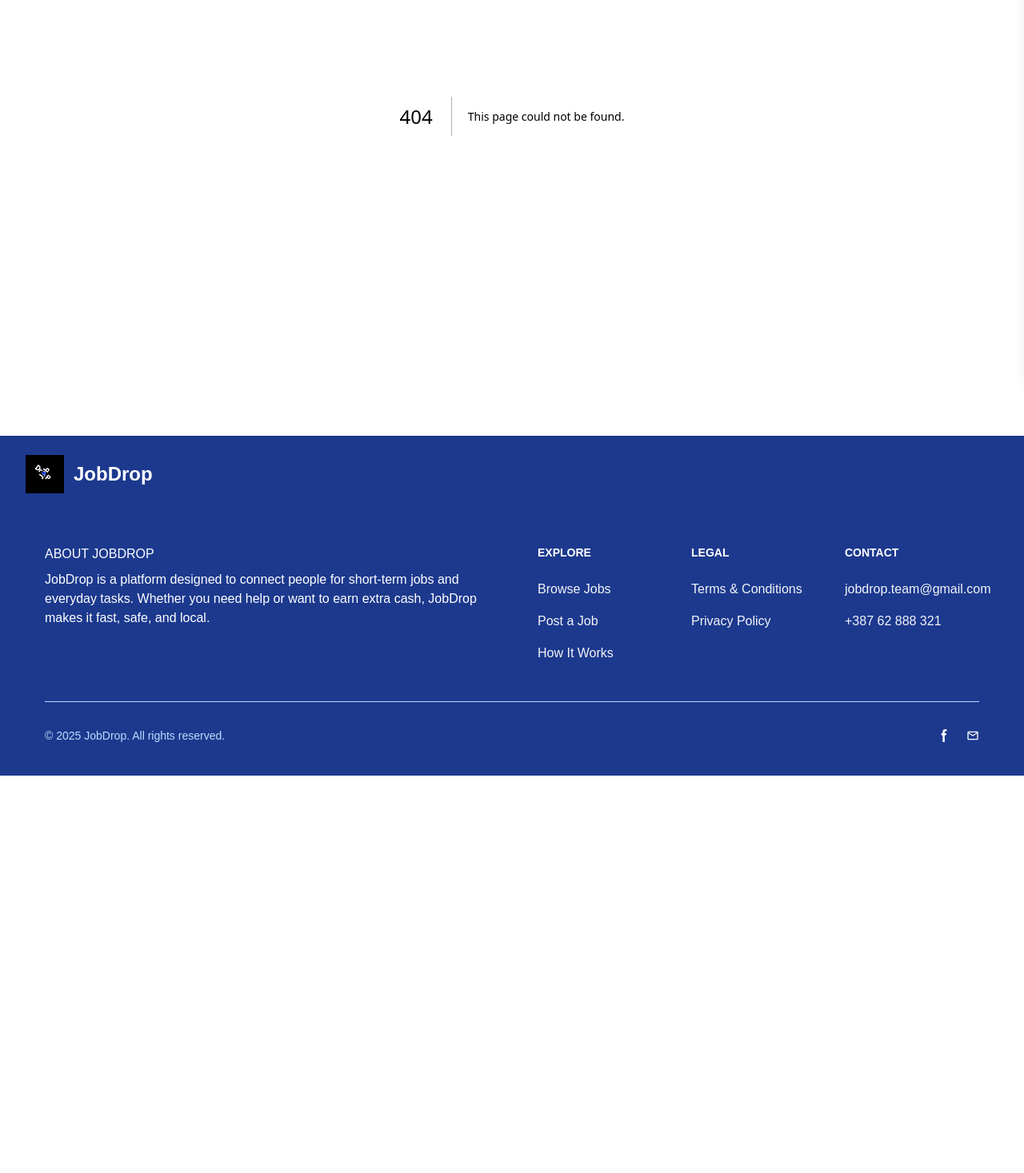
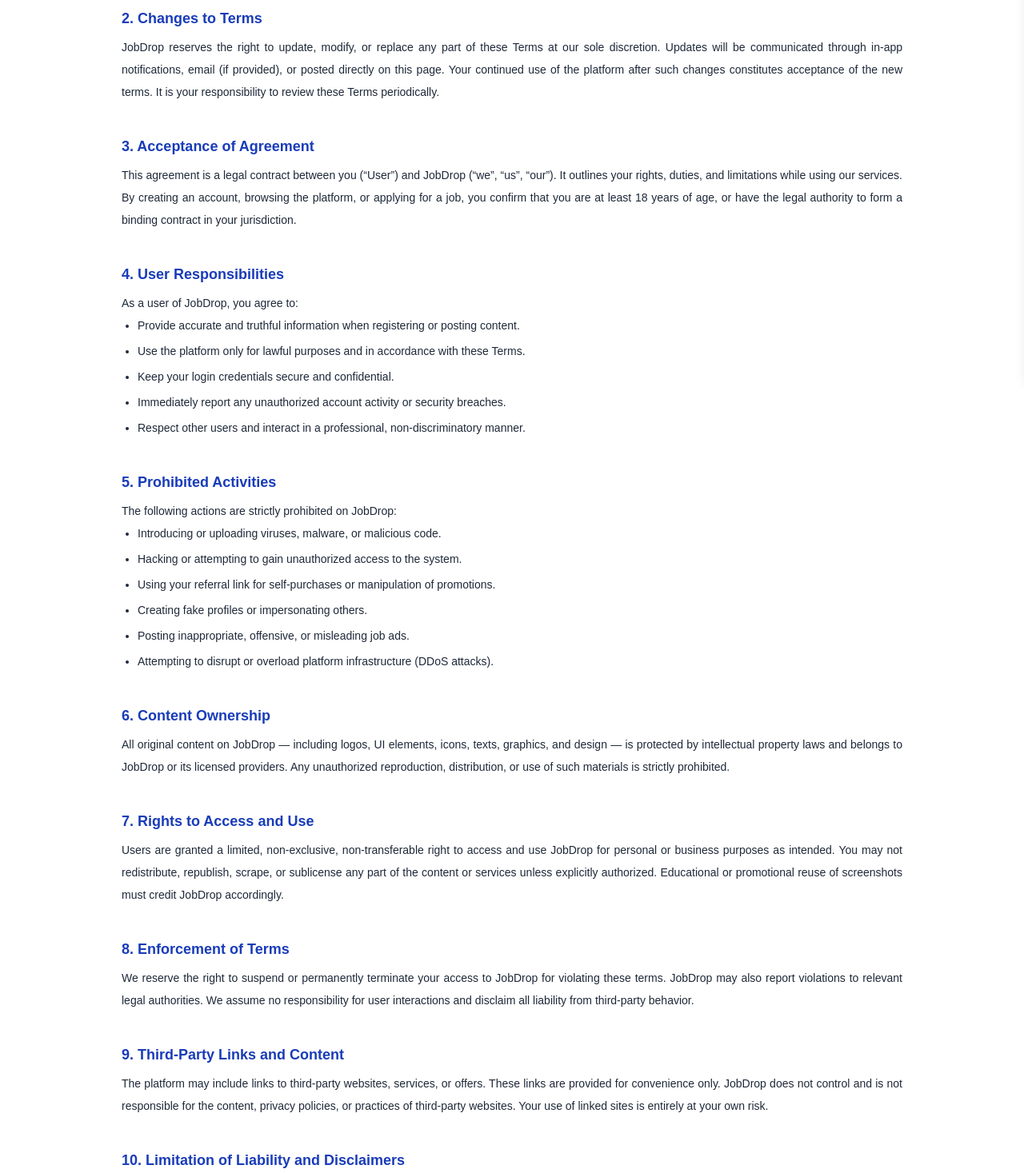
Before and after one commit to chimin14/JobDrop, a Next.js app in the folder jobdrop/: page /terms in a window 1280 px wide. Before the commit this address had no page. Shown: the part 327-1794 px from the top of the page at 80% size. Before the commit the page ends 1297 px from the top, so only its background shows below. Built offline with nearby package versions, Linux system fonts and the light colour scheme.

Commit message:
Adding part for Terms and Conditions

```diff
--- /dev/null
+++ b/jobdrop/app/terms/page.tsx
@@ -0,0 +1,148 @@
+export default function TermsPage() {
+  return (
+    <main className="p-6 max-w-5xl mx-auto text-gray-800">
+      <h1 className="text-4xl font-bold text-blue-900 mb-10">Terms and Conditions</h1>
+
+      <div className="space-y-10 text-sm leading-7 text-justify">
+
+
+        {/* 1. Introduction */}
+        <section>
+          <h2 className="text-lg font-semibold text-blue-800 mb-2">1. Introduction</h2>
+          <p>
+            Welcome to JobDrop, a digital platform developed to connect job providers with individuals seeking short-term or task-based employment opportunities in Bosnia and Herzegovina. This Terms and Conditions document governs your use of our platform, services, and all associated content. By accessing or using JobDrop, you agree to comply with and be legally bound by these terms. If you do not agree with these terms, you may not use our platform.
+            </p>
+        </section>
+
+        {/* 2. Changes to Terms */}
+        <section>
+          <h2 className="text-lg font-semibold text-blue-800 mb-2">2. Changes to Terms</h2>
+          <p>
+            JobDrop reserves the right to update, modify, or replace any part of these Terms at our sole discretion. Updates will be communicated through in-app notifications, email (if provided), or posted directly on this page. Your continued use of the platform after such changes constitutes acceptance of the new terms. It is your responsibility to review these Terms periodically.
+            </p>
+        </section>
+
+        {/* 3. Acceptance of Agreement */}
+        <section>
+          <h2 className="text-lg font-semibold text-blue-800 mb-2">3. Acceptance of Agreement</h2>
+          <p>
+            This agreement is a legal contract between you (“User”) and JobDrop (“we”, “us”, “our”). It outlines your rights, duties, and limitations while using our services. By creating an account, browsing the platform, or applying for a job, you confirm that you are at least 18 years of age, or have the legal authority to form a binding contract in your jurisdiction.
+          </p>
+        </section>
+
+        {/* 4. User Responsibilities */}
+        <section>
+          <h2 className="text-lg font-semibold text-blue-800 mb-2">4. User Responsibilities</h2>
+          <p>As a user of JobDrop, you agree to:</p>
+          <ul className="list-disc ml-5 space-y-1">
+            <li>Provide accurate and truthful information when registering or posting content.</li>
+            <li>Use the platform only for lawful purposes and in accordance with these Terms.</li>
+            <li>Keep your login credentials secure and confidential.</li>
+            <li>Immediately report any unauthorized account activity or security breaches.</li>
+            <li>Respect other users and interact in a professional, non-discriminatory manner.</li>
+          </ul>
+        </section>
+
+        {/* 5. Prohibited Activities */}
+        <section>
+          <h2 className="text-lg font-semibold text-blue-800 mb-2">5. Prohibited Activities</h2>
+          <p>
+            The following actions are strictly prohibited on JobDrop:
+          </p>
+          <ul className="list-disc ml-5 space-y-1">
+            <li>Introducing or uploading viruses, malware, or malicious code.</li>
+            <li>Hacking or attempting to gain unauthorized access to the system.</li>
+            <li>Using your referral link for self-purchases or manipulation of promotions.</li>
+            <li>Creating fake profiles or impersonating others.</li>
+            <li>Posting inappropriate, offensive, or misleading job ads.</li>
+            <li>Attempting to disrupt or overload platform infrastructure (DDoS attacks).</li>
+          </ul>
+        </section>
+
+        {/* 6. Content Ownership */}
+        <section>
+          <h2 className="text-lg font-semibold text-blue-800 mb-2">6. Content Ownership</h2>
+          <p>
+            All original content on JobDrop — including logos, UI elements, icons, texts, graphics, and design — is protected by intellectual property laws and belongs to JobDrop or its licensed providers. Any unauthorized reproduction, distribution, or use of such materials is strictly prohibited.
+          </p>
+        </section>
+
+        {/* 7. Rights to Access and Use */}
+        <section>
+          <h2 className="text-lg font-semibold text-blue-800 mb-2">7. Rights to Access and Use</h2>
+          <p>
+            Users are granted a limited, non-exclusive, non-transferable right to access and use JobDrop for personal or business purposes as intended. You may not redistribute, republish, scrape, or sublicense any part of the content or services unless explicitly authorized. Educational or promotional reuse of screenshots must credit JobDrop accordingly.
+          </p>
+        </section>
+
+        {/* 8. Enforcement of Terms */}
+        <section>
+          <h2 className="text-lg font-semibold text-blue-800 mb-2">8. Enforcement of Terms</h2>
+          <p>
+            We reserve the right to suspend or permanently terminate your access to JobDrop for violating these terms. JobDrop may also report violations to relevant legal authorities. We assume no responsibility for user interactions and disclaim all liability from third-party behavior.
+          </p>
+        </section>
+
+        {/* 9. Third-Party Links */}
+        <section>
+          <h2 className="text-lg font-semibold text-blue-800 mb-2">9. Third-Party Links and Content</h2>
+          <p>
+            The platform may include links to third-party websites, services, or offers. These links are provided for convenience only. JobDrop does not control and is not responsible for the content, privacy policies, or practices of third-party websites. Your use of linked sites is entirely at your own risk.
+          </p>
+        </section>
+
+        {/* 10. Limitation of Liability */}
+        <section>
+          <h2 className="text-lg font-semibold text-blue-800 mb-2">10. Limitation of Liability and Disclaimers</h2>
+          <p>
+            JobDrop provides all services “as is” without warranties or guarantees of any kind. We are not liable for indirect, incidental, or consequential damages arising out of or related to the use or inability to use the platform. This includes loss of earnings, service interruptions, or data loss.
+          </p>
+          <p>
+            You acknowledge that use of the platform is entirely at your own risk and responsibility.
+          </p>
+        </section>
+
+        {/* 11. Privacy Policy */}
+        <section>
+          <h2 className="text-lg font-semibold text-blue-800 mb-2">11. Privacy Policy</h2>
+          <p>
+            JobDrop respects your privacy and handles data in accordance with our <a href="/privacy" className="text-blue-600 underline">Privacy Policy</a>. This includes how we collect, process, and share user data. By using the platform, you consent to our data practices.
+          </p>
+        </section>
+
+        {/* 12. Governing Law */}
+        <section>
+          <h2 className="text-lg font-semibold text-blue-800 mb-2">12. Governing Law</h2>
+          <p>
+            These Terms are governed by the laws of Bosnia and Herzegovina. Any disputes arising under these terms shall be resolved in the appropriate courts located in Sarajevo. Users agree to submit to this jurisdiction and waive any objections based on location.
+          </p>
+        </section>
+
+        {/* 13. Miscellaneous */}
+        <section>
+          <h2 className="text-lg font-semibold text-blue-800 mb-2">13. Miscellaneous</h2>
+          <p>
+            These Terms represent the entire agreement between JobDrop and the user. If any provision is found invalid or unenforceable, the remaining provisions shall remain in full force and effect. Promotional offers may be changed, suspended, or withdrawn without notice.
+          </p>
+          <p>
+            Headings in this document are for reference only and do not affect the interpretation of the content.
+          </p>
+        </section>
+
+        {/* 14. Contact Information */}
+        <section>
+          <h2 className="text-lg font-semibold text-blue-800 mb-2">14. Contact Information</h2>
+          <p>
+            For questions regarding these Terms or to report abuse:
+          </p>
+          <p>
+            <strong>JobDrop Team</strong><br />
+            Sarajevo, Bosnia and Herzegovina<br />
+            Email: <a href="mailto:jobdrop.team@gmail.com" className="text-blue-600 underline">jobdrop.team@gmail.com</a><br />
+            Phone: +387 62 888 321
+          </p>
+        </section>
+      </div>
+    </main>
+  );
+}
```
